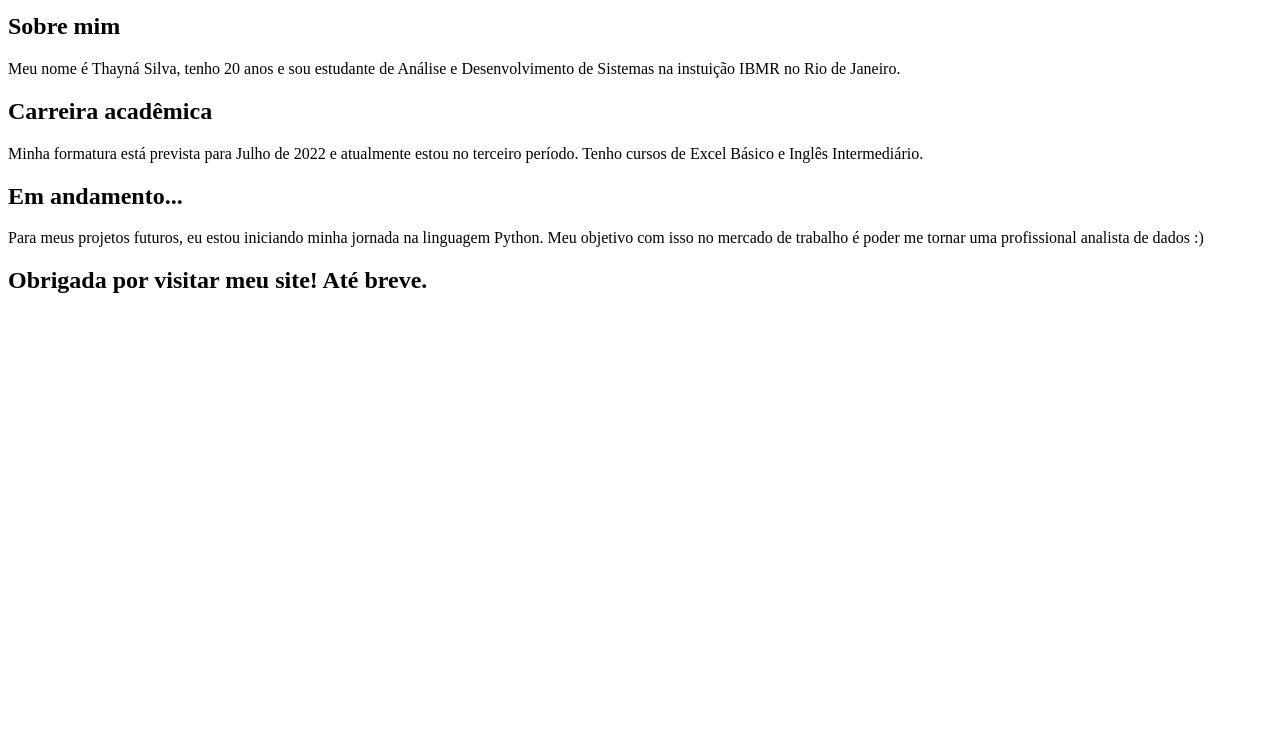
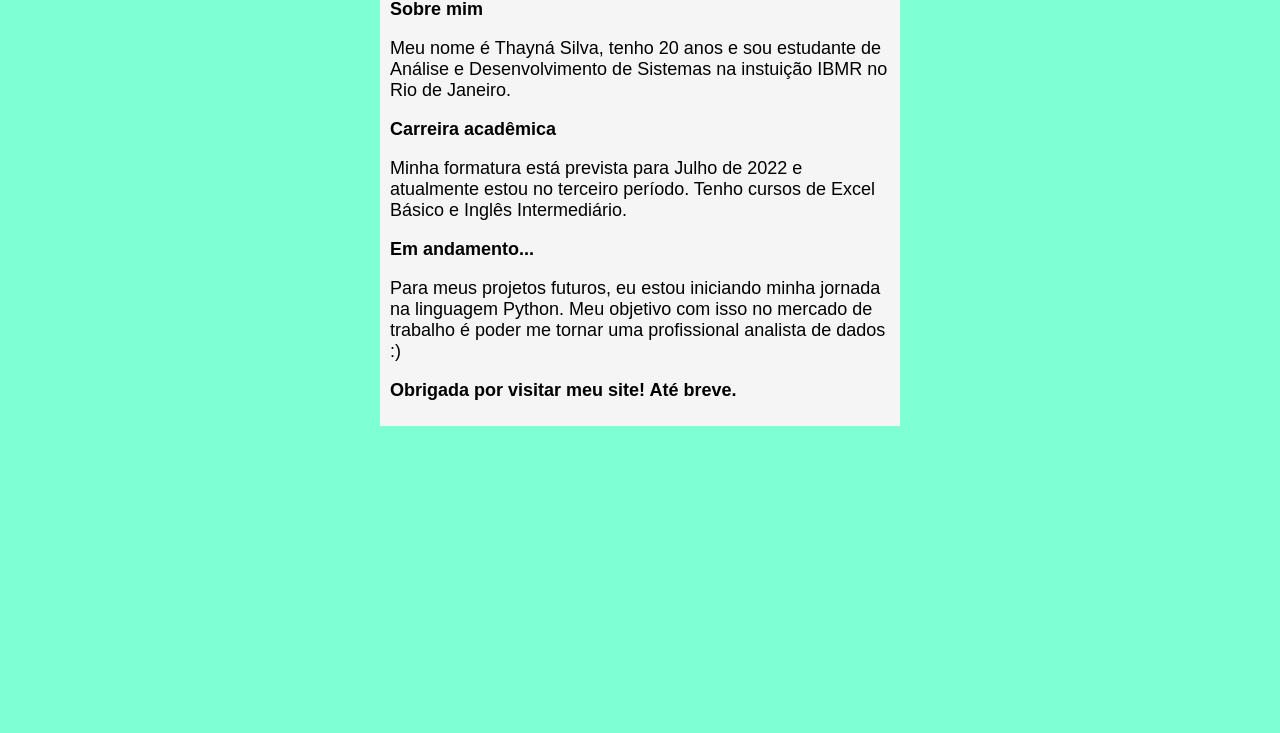
Before and after one commit to thaynamsilva/Meu-curriculo, a plain HTML site: page index.html in a window 1280 px wide. Shown: the part 67-800 px from the top of the page. Drawn offline with Linux system fonts and the light colour scheme.

Commit message:
Adicionando Estilo

```diff
--- /dev/null
+++ b/estilos/style.css
@@ -0,0 +1,16 @@
+* {
+    font-family: Arial, Helvetica, sans-serif;
+    font-size: 18px;
+}
+
+body {
+    background-color: aquamarine;
+}
+
+main {
+    background-color: whitesmoke;
+    width: 500px;
+    margin: auto;
+    padding: 10px;
+    box-shadow: 3px 3px 5 px rgba(0, 0, 0, 0.473);
+}
--- a/index.html
+++ b/index.html
@@ -5,6 +5,7 @@
     <meta http-equiv="X-UA-Compatible" content="IE=edge">
     <meta name="viewport" content="width=device-width, initial-scale=1.0">
     <title>Olá, neste ambiente você poderá me conhecer melhor</title>
+    <link rel="stylesheet" href="estilos/style.css">
 </head>
 <body>
     <main>
```
